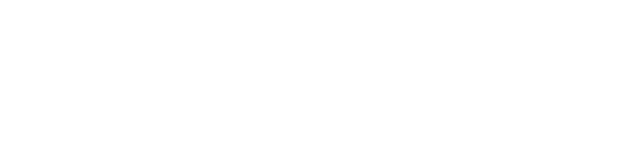
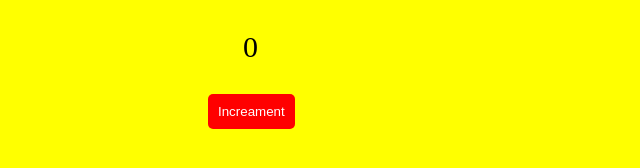
Before and after one commit to acciojob/increment-counter-abhiraghav23, a website: page main.html in a window 1280 px wide. Shown: the whole page, without its empty margins (0-640 px from the left). Drawn offline with Linux system fonts and the light colour scheme.

Commit message:
created a submission

```diff
--- a/main.html
+++ b/main.html
@@ -7,6 +7,9 @@
 </head>
 
 <body>
+
+	<p id="counter">0</p>
+	<button id="incrementBtn" >Increament</button>
 	<!-- the entire body must be written by student -->
     <script type="text/javascript" src="./script.js">
 </script>
--- a/script.js
+++ b/script.js
@@ -1 +1,12 @@
-//your JS code here. If required.
+const counterElement = document.getElementById('counter');
+const incrementButton = document.getElementById('incrementBtn');
+
+
+let counter = 0;
+
+
+incrementButton.addEventListener('click', () => {
+    counter++;
+    counterElement.textContent = counter;
+    alert(`Counter is now: ${counter}`);
+});
--- a/styles.css
+++ b/styles.css
@@ -1 +1,15 @@
-/*  your css code here. If applicable */
+*{
+	background-color:yellow;
+}
+#incrementBtn{
+	background-color:Red;
+	color:white;
+	border:none;
+	border-radius:5px;
+	padding:10px;
+	margin-left:200px;
+}
+#counter{
+	margin-left:235px;
+	font-size:30px;
+}
```
